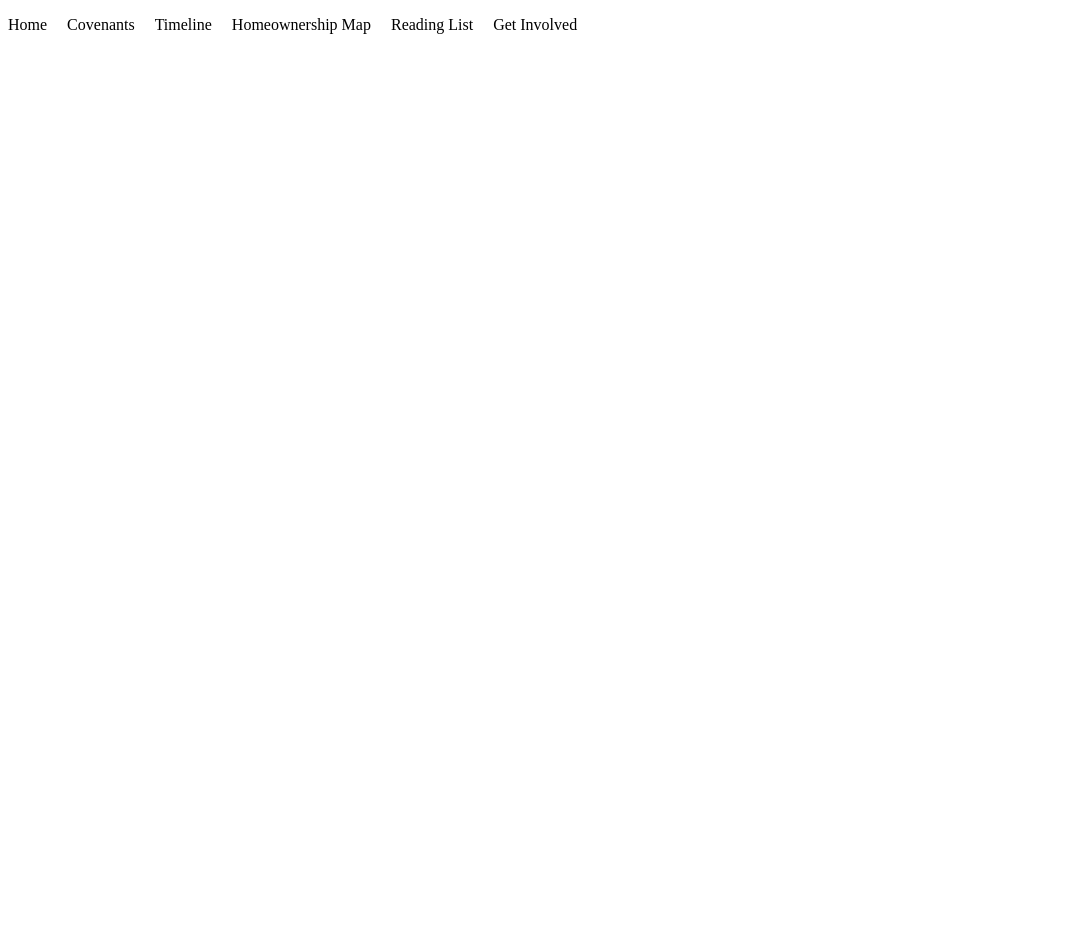
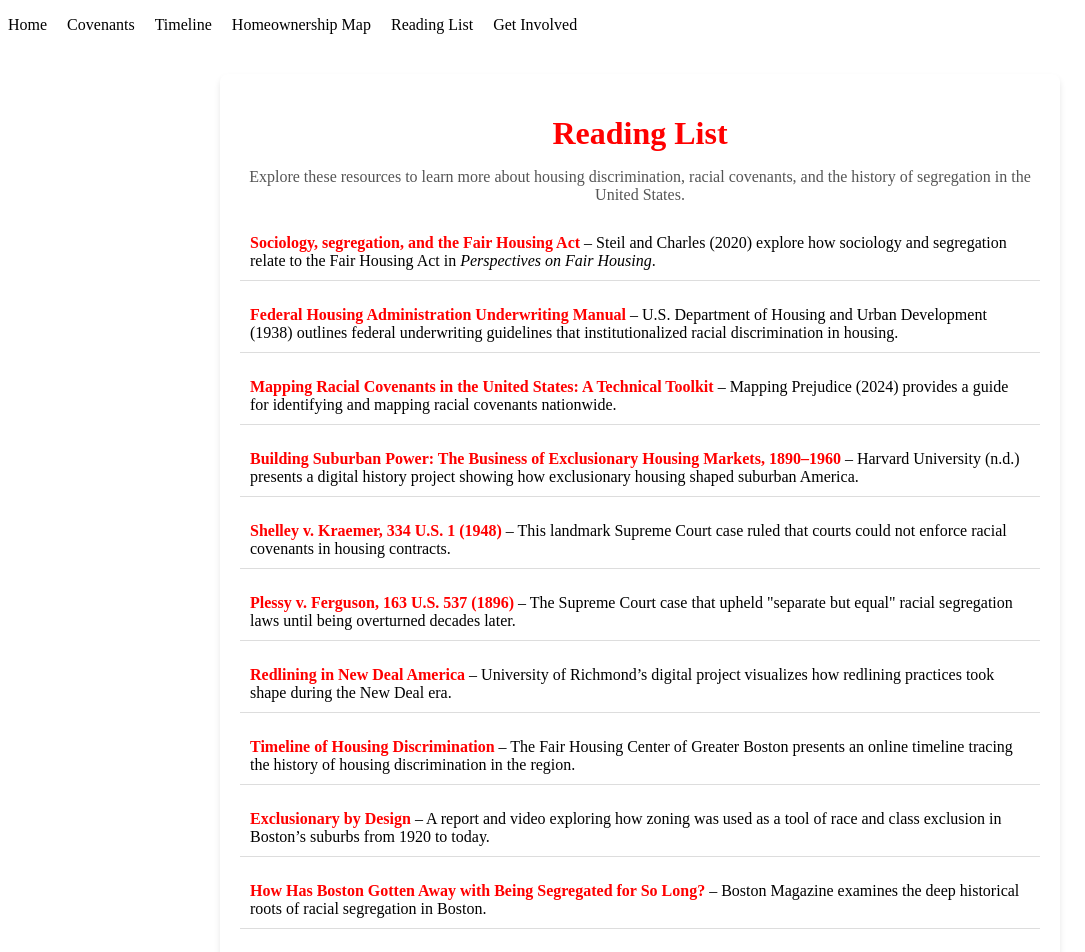
Before and after one commit to kjammons/FP_HOME, a SvelteKit app: page /reading_list in a window 1280 px wide. Shown: the top 952 px of the page, without its empty margins (0-1085 px from the left). Before the commit the page ends 800 px from the top, so only its background shows below. Built offline with nearby package versions, Linux system fonts and the light colour scheme.

Commit message:
update reading list with style and links

```diff
--- a/src/routes/reading_list/+page.svelte
+++ b/src/routes/reading_list/+page.svelte
@@ -1 +1,106 @@
-<!-- decide if linking to PDF or if embedding links with information directly into page  -->
+<script></script>
+
+<style>
+    /* General page styling */
+    body {
+        font-family: 'Arial', sans-serif;
+        line-height: 1.6;
+        margin: 0;
+        padding: 0;
+        background-color: #f9f9f9;
+        color: #333;
+    }
+
+    /* Container for the reading list */
+    .reading-list-container {
+        max-width: 800px;
+        margin: 40px auto;
+        padding: 20px;
+        background: #fff;
+        border-radius: 8px;
+        box-shadow: 0 4px 6px rgba(0, 0, 0, 0.1);
+    }
+
+    /* Title styling */
+    .reading-list-title {
+        font-size: 2rem;
+        font-weight: bold;
+        margin-bottom: 10px;
+        text-align: center;
+        color: #ff0000; /* Changed accent color to red */
+    }
+
+    /* Description styling */
+    .reading-list-description {
+        font-size: 1rem;
+        margin-bottom: 20px;
+        text-align: center;
+        color: #555;
+    }
+
+    /* List styling */
+    ul {
+        list-style: none;
+        padding: 0;
+    }
+
+    li {
+        margin-bottom: 15px;
+        padding: 10px;
+        border-bottom: 1px solid #ddd;
+    }
+
+    li:last-child {
+        border-bottom: none;
+    }
+
+    a {
+        text-decoration: none;
+        color: #ff0000; /* Changed accent color to red */
+        font-weight: bold;
+    }
+
+    a:hover {
+        color: #cc0000; /* Darker red for hover effect */
+        text-decoration: underline;
+    }
+
+    /* Responsive design */
+    @media (max-width: 600px) {
+        .reading-list-container {
+            padding: 15px;
+        }
+
+        .reading-list-title {
+            font-size: 1.5rem;
+        }
+
+        .reading-list-description {
+            font-size: 0.9rem;
+        }
+    }
+</style>
+
+<div class="reading-list-container">
+    <h1 class="reading-list-title">Reading List</h1>
+    <p class="reading-list-description">
+        Explore these resources to learn more about housing discrimination, racial covenants, and the history of segregation in the United States.
+    </p>
+
+    <ul>
+        <li><a href="https://dspace.mit.edu/handle/1721.1/128260" target="_blank">Sociology, segregation, and the Fair Housing Act</a> – Steil and Charles (2020) explore how sociology and segregation relate to the Fair Housing Act in <em>Perspectives on Fair Housing</em>.</li>
+        <li><a href="https://www.huduser.gov/portal/sites/default/files/pdf/Federal-Housing-Administration-Underwriting-Manual.pdf" target="_blank">Federal Housing Administration Underwriting Manual</a> – U.S. Department of Housing and Urban Development (1938) outlines federal underwriting guidelines that institutionalized racial discrimination in housing.</li>
+        <li><a href="https://mappingprejudice.umn.edu/" target="_blank">Mapping Racial Covenants in the United States: A Technical Toolkit</a> – Mapping Prejudice (2024) provides a guide for identifying and mapping racial covenants nationwide.</li>
+        <li><a href="https://histecon.fas.harvard.edu/visualizing/buildingsuburbanpower/index.html" target="_blank">Building Suburban Power: The Business of Exclusionary Housing Markets, 1890–1960</a> – Harvard University (n.d.) presents a digital history project showing how exclusionary housing shaped suburban America.</li>
+        <li><a href="https://tile.loc.gov/storage-services/service/ll/usrep/usrep334/usrep334001/usrep334001.pdf" target="_blank">Shelley v. Kraemer, 334 U.S. 1 (1948)</a> – This landmark Supreme Court case ruled that courts could not enforce racial covenants in housing contracts.</li>
+        <li><a href="https://www.loc.gov/item/usrep163537/" target="_blank">Plessy v. Ferguson, 163 U.S. 537 (1896)</a> – The Supreme Court case that upheld "separate but equal" racial segregation laws until being overturned decades later.</li>
+        <li><a href="https://dsl.richmond.edu/panorama/redlining/" target="_blank">Redlining in New Deal America</a> – University of Richmond’s digital project visualizes how redlining practices took shape during the New Deal era.</li>
+        <li><a href="https://www.bostonfairhousing.org/timeline/index.html" target="_blank">Timeline of Housing Discrimination</a> – The Fair Housing Center of Greater Boston presents an online timeline tracing the history of housing discrimination in the region.</li>
+        <li><a href="https://www.mapc.org/resource-library/exclusionary-by-design/" target="_blank">Exclusionary by Design</a> – A report and video exploring how zoning was used as a tool of race and class exclusion in Boston’s suburbs from 1920 to today.</li>
+        <li><a href="https://www.bostonmagazine.com/news/2020/06/24/boston-segregation/" target="_blank">How Has Boston Gotten Away with Being Segregated for So Long?</a> – Boston Magazine examines the deep historical roots of racial segregation in Boston.</li>
+        <li><a href="https://www.npr.org/2017/05/03/526655831/a-forgotten-history-of-how-the-u-s-government-segregated-america" target="_blank">A ‘Forgotten History’ Of How The U.S. Government Segregated America</a> – NPR’s interview with Richard Rothstein about how federal housing policy enforced racial segregation, based on his book <em>The Color of Law</em>.</li>
+        <li><a href="https://www.embraceboston.org/wp-content/uploads/2024/01/Embrace-Boston-Housing-Report-2024.pdf" target="_blank">Report on Housing Harms for Black Bostonians and Ways to Redress Them</a> – Embrace Boston outlines the history of housing discrimination and proposes concrete reparative steps.</li>
+        <li><a href="https://www.bostonfed.org/publications/one-time-pubs/color-of-wealth.aspx" target="_blank">The Color of Wealth in Boston</a> – A landmark report from the Federal Reserve Bank of Boston showing the stark racial wealth gap, with recommendations to improve fair housing access.</li>
+        <li><a href="https://www.mapc.org/resource-library/fair-housing-legislation/" target="_blank">Fair Housing Legislation</a> – MAPC’s Housing Legislative Agenda highlights a bill to prevent discrimination against affordable housing in Massachusetts.</li>
+    </ul>
+</div>
```
